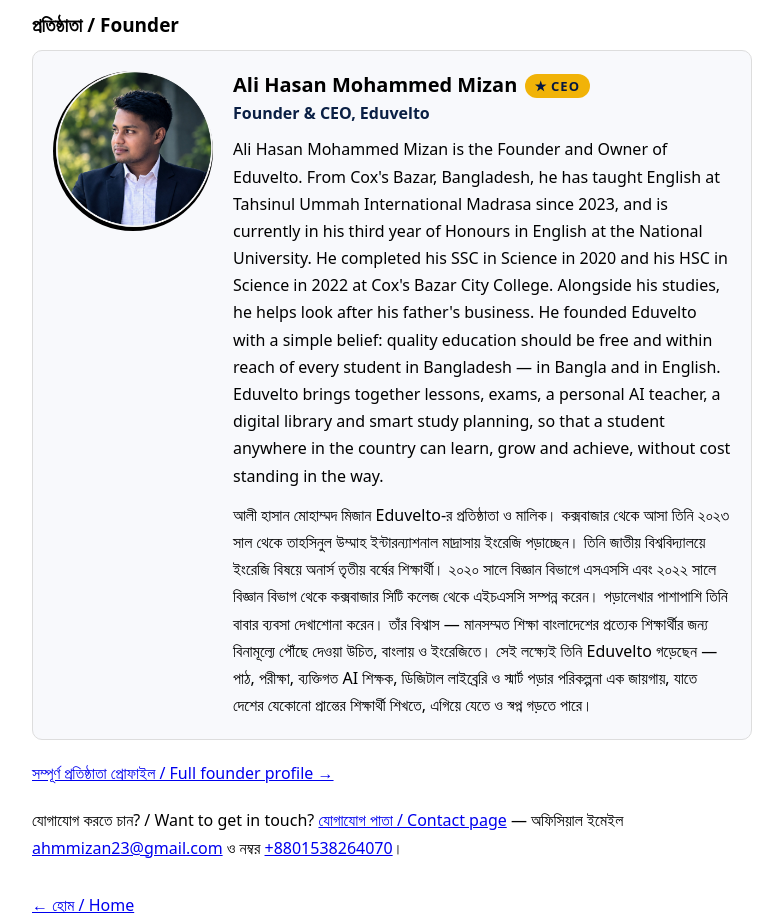
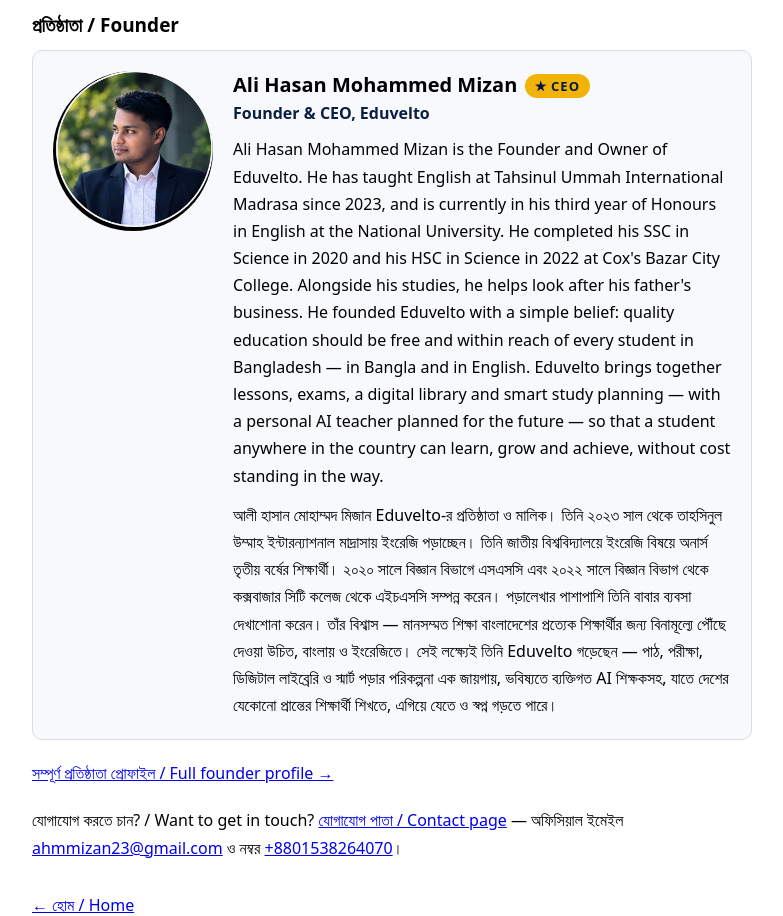
Before and after one commit to eduvelto/eduvelto, a React (Vite) app: page /about in a window 1280 px wide. Shown: the part 640-1556 px from the top of the page, without its empty margins (248-1031 px from the left). Built offline with nearby package versions, Linux system fonts and the light colour scheme; no server answers.

Commit message:
About page: apply founder bio v2 (owner 21 Nov 07:50) — remove 'From Cox's Bazar', AI Teacher as future plan

```diff
--- a/src/pages/AboutPage.tsx
+++ b/src/pages/AboutPage.tsx
@@ -94,27 +94,27 @@ export default function AboutPage() {
             Founder &amp; CEO, Eduvelto
           </p>
           <p style={{ lineHeight: 1.7, margin: '0 0 12px' }}>
-            Ali Hasan Mohammed Mizan is the Founder and Owner of Eduvelto. From Cox&apos;s Bazar,
-            Bangladesh, he has taught English at Tahsinul Ummah International Madrasa since 2023,
-            and is currently in his third year of Honours in English at the National University.
-            He completed his SSC in Science in 2020 and his HSC in Science in 2022 at Cox&apos;s
-            Bazar City College. Alongside his studies, he helps look after his father&apos;s
-            business. He founded Eduvelto with a simple belief: quality education should be free
-            and within reach of every student in Bangladesh — in Bangla and in English. Eduvelto
-            brings together lessons, exams, a personal AI teacher, a digital library and smart
-            study planning, so that a student anywhere in the country can learn, grow and achieve,
+            Ali Hasan Mohammed Mizan is the Founder and Owner of Eduvelto. He has taught English
+            at Tahsinul Ummah International Madrasa since 2023, and is currently in his third year
+            of Honours in English at the National University. He completed his SSC in Science in
+            2020 and his HSC in Science in 2022 at Cox&apos;s Bazar City College. Alongside his
+            studies, he helps look after his father&apos;s business. He founded Eduvelto with a
+            simple belief: quality education should be free and within reach of every student in
+            Bangladesh — in Bangla and in English. Eduvelto brings together lessons, exams, a
+            digital library and smart study planning — with a personal AI teacher planned for the
+            future — so that a student anywhere in the country can learn, grow and achieve,
             without cost standing in the way.
           </p>
           <p style={{ lineHeight: 1.7, margin: 0 }}>
-            আলী হাসান মোহাম্মদ মিজান Eduvelto-র প্রতিষ্ঠাতা ও মালিক। কক্সবাজার থেকে আসা তিনি ২০২৩
-            সাল থেকে তাহসিনুল উম্মাহ ইন্টারন্যাশনাল মাদ্রাসায় ইংরেজি পড়াচ্ছেন। তিনি জাতীয়
+            আলী হাসান মোহাম্মদ মিজান Eduvelto-র প্রতিষ্ঠাতা ও মালিক। তিনি ২০২৩ সাল থেকে
+            তাহসিনুল উম্মাহ ইন্টারন্যাশনাল মাদ্রাসায় ইংরেজি পড়াচ্ছেন। তিনি জাতীয়
             বিশ্ববিদ্যালয়ে ইংরেজি বিষয়ে অনার্স তৃতীয় বর্ষের শিক্ষার্থী। ২০২০ সালে বিজ্ঞান বিভাগে
             এসএসসি এবং ২০২২ সালে বিজ্ঞান বিভাগ থেকে কক্সবাজার সিটি কলেজ থেকে এইচএসসি সম্পন্ন
             করেন। পড়ালেখার পাশাপাশি তিনি বাবার ব্যবসা দেখাশোনা করেন। তাঁর বিশ্বাস — মানসম্মত
             শিক্ষা বাংলাদেশের প্রত্যেক শিক্ষার্থীর জন্য বিনামূল্যে পৌঁছে দেওয়া উচিত, বাংলায় ও
-            ইংরেজিতে। সেই লক্ষ্যেই তিনি Eduvelto গড়েছেন — পাঠ, পরীক্ষা, ব্যক্তিগত AI শিক্ষক,
-            ডিজিটাল লাইব্রেরি ও স্মার্ট পড়ার পরিকল্পনা এক জায়গায়, যাতে দেশের যেকোনো প্রান্তের
-            শিক্ষার্থী শিখতে, এগিয়ে যেতে ও স্বপ্ন গড়তে পারে।
+            ইংরেজিতে। সেই লক্ষ্যেই তিনি Eduvelto গড়েছেন — পাঠ, পরীক্ষা, ডিজিটাল লাইব্রেরি ও
+            স্মার্ট পড়ার পরিকল্পনা এক জায়গায়, ভবিষ্যতে ব্যক্তিগত AI শিক্ষকসহ, যাতে দেশের
+            যেকোনো প্রান্তের শিক্ষার্থী শিখতে, এগিয়ে যেতে ও স্বপ্ন গড়তে পারে।
           </p>
         </div>
       </section>
```
